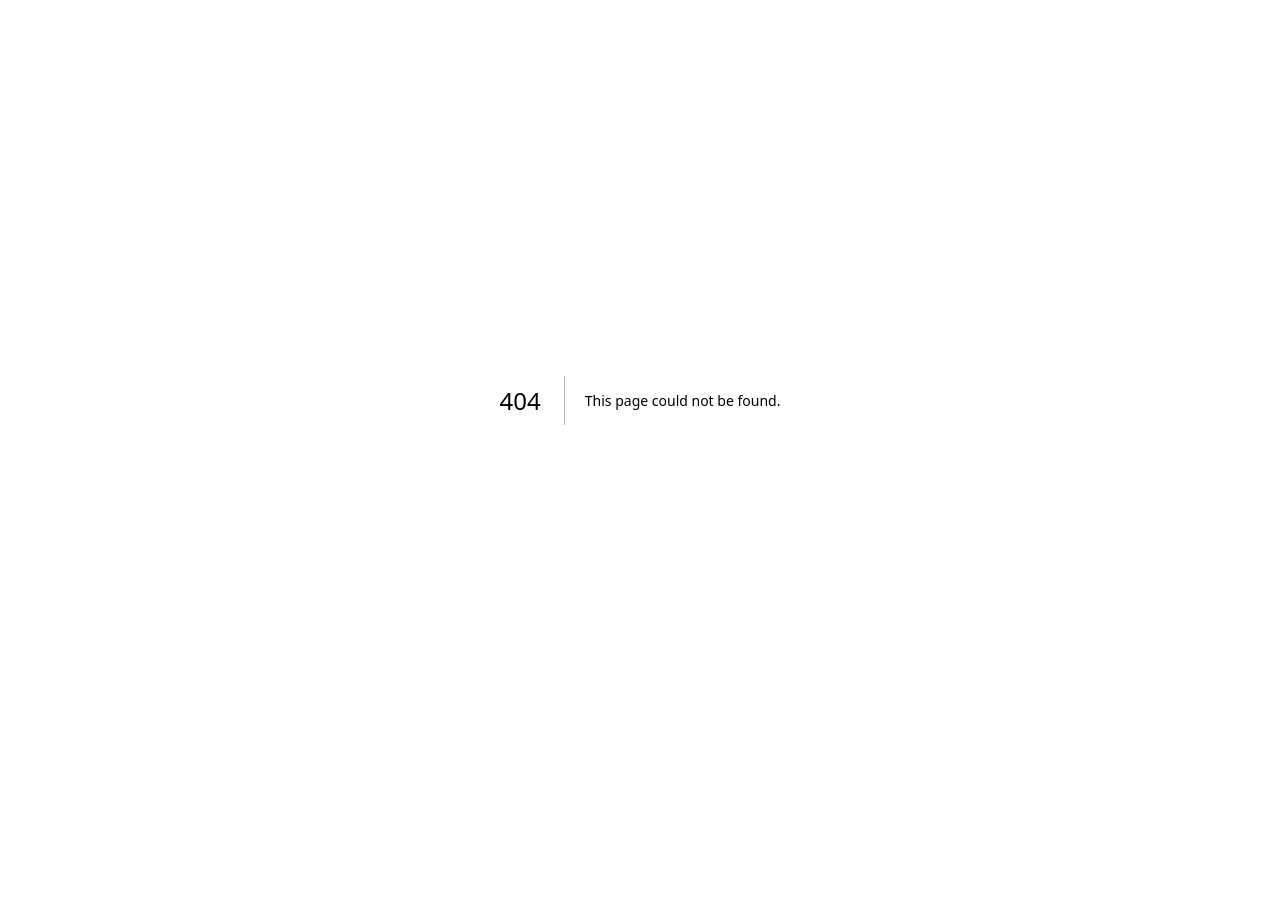
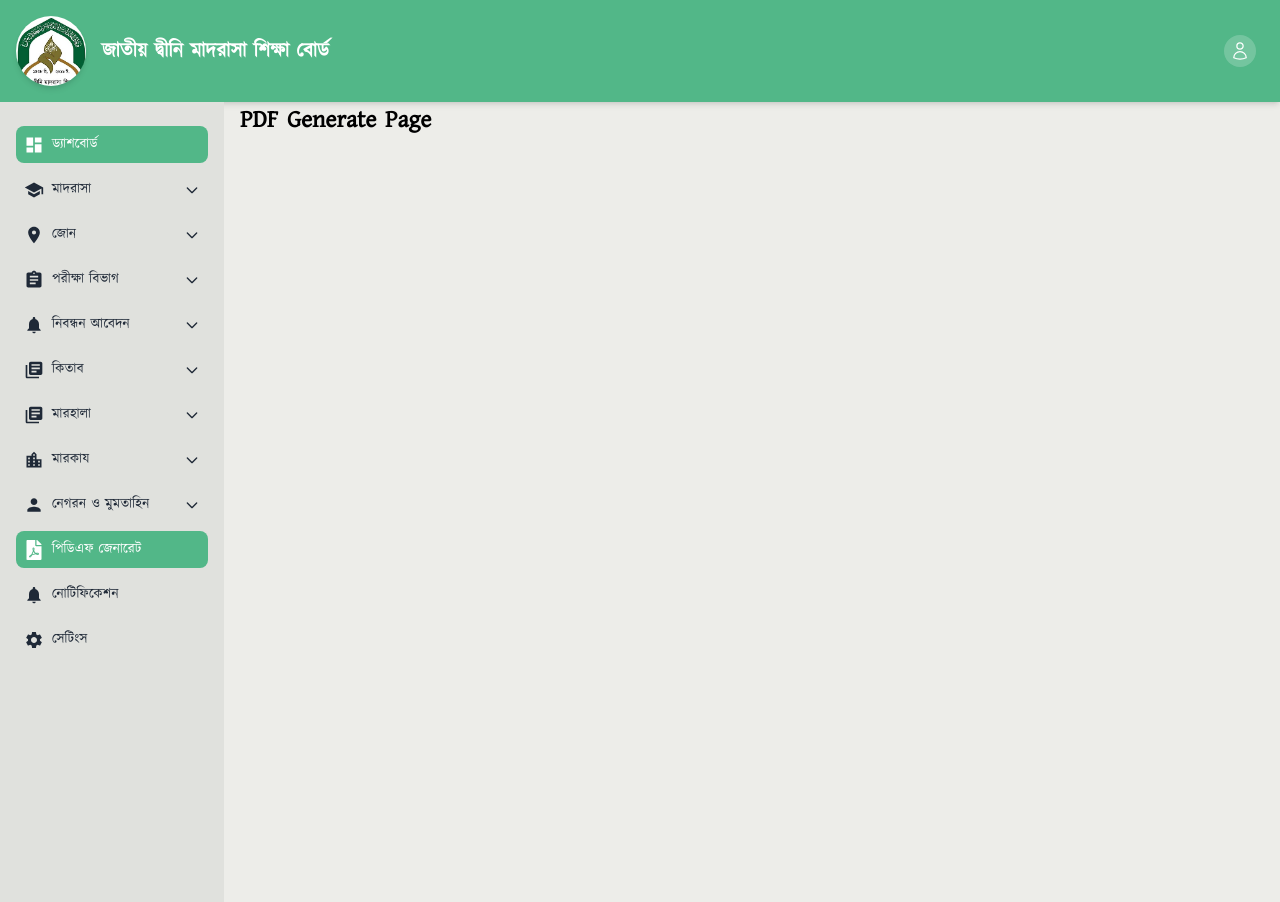
Before and after one commit to Rashed967/madrasah-board, a Next.js app: page /dashboard/pdf-generate in a window 1280 px wide. Before the commit this address had no page. Before the commit the page ends 800 px from the top, so only its background shows below. Built offline with nearby package versions, Linux system fonts and the light colour scheme; sample sign-in values are in the browser's storage; a web font is replaced by a local one.

Commit message:
implementation - pdf-generate page addes and added into sidebar

```diff
--- /dev/null
+++ b/src/app/dashboard/pdf-generate/page.tsx
@@ -0,0 +1,9 @@
+const PdfGeneratePage = () => {
+    return (
+        <div>
+            <h1 className="text-2xl font-bold">PDF Generate Page</h1>
+        </div>
+    )
+}
+
+export default PdfGeneratePage;
--- a/src/components/Sidebar.tsx
+++ b/src/components/Sidebar.tsx
@@ -18,7 +18,9 @@ import {
   MdList,
   MdLocationOn,
   MdFormatListBulletedAdd
-} from 'react-icons/md'
+} from 'react-icons/md';
+import { FaFilePdf } from "react-icons/fa";
+
 
 export default function Sidebar() {
   const router = useRouter()
@@ -177,6 +179,7 @@ export default function Sidebar() {
         }
       ]
      },
+    { name: 'পিডিএফ জেনারেট', href: '/dashboard/pdf-generate', icon: FaFilePdf },
     { name: 'নোটিফিকেশন', href: '/notifications', icon: MdNotifications },
     { name: 'সেটিংস', href: '/settings', icon: MdSettings }
   ]
```
